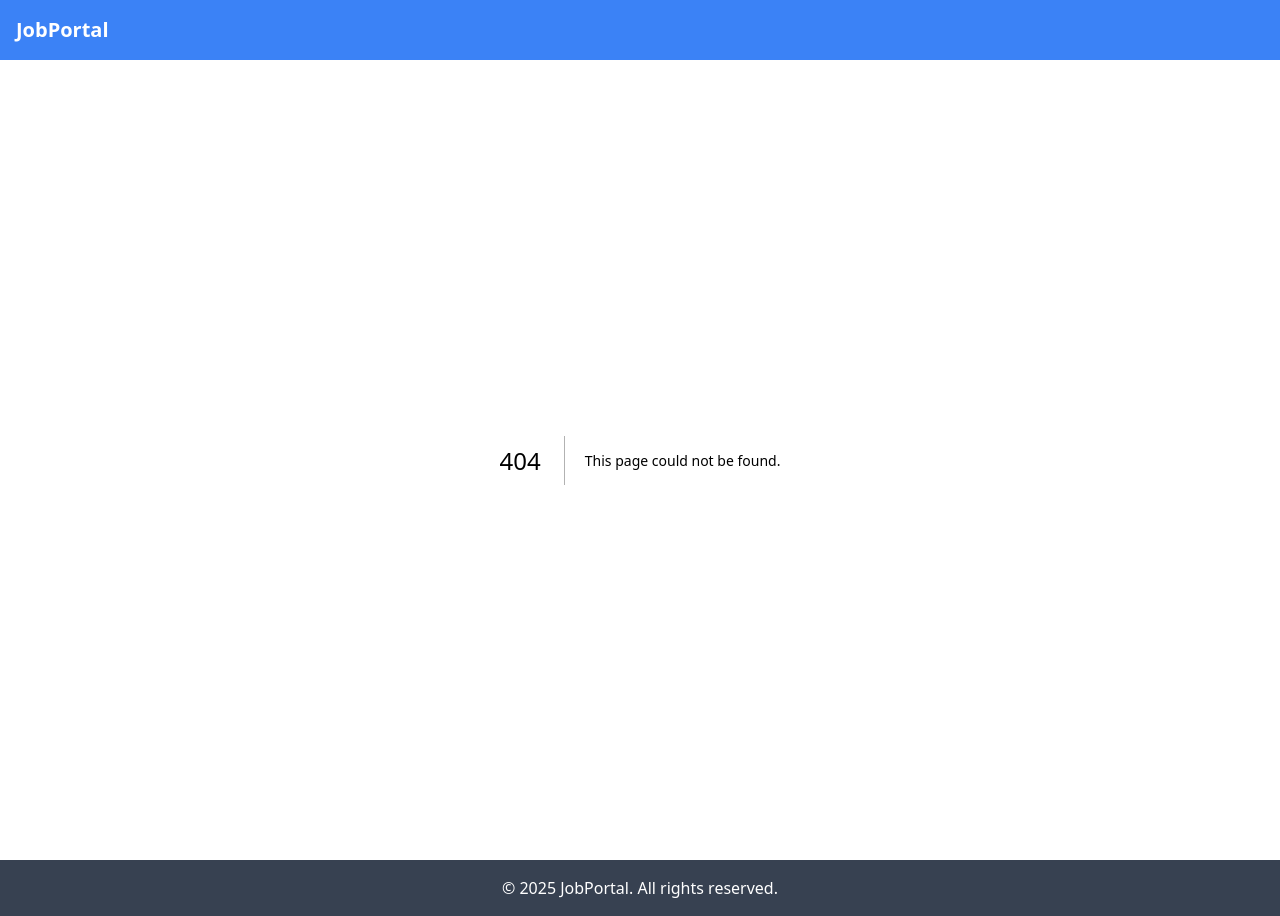
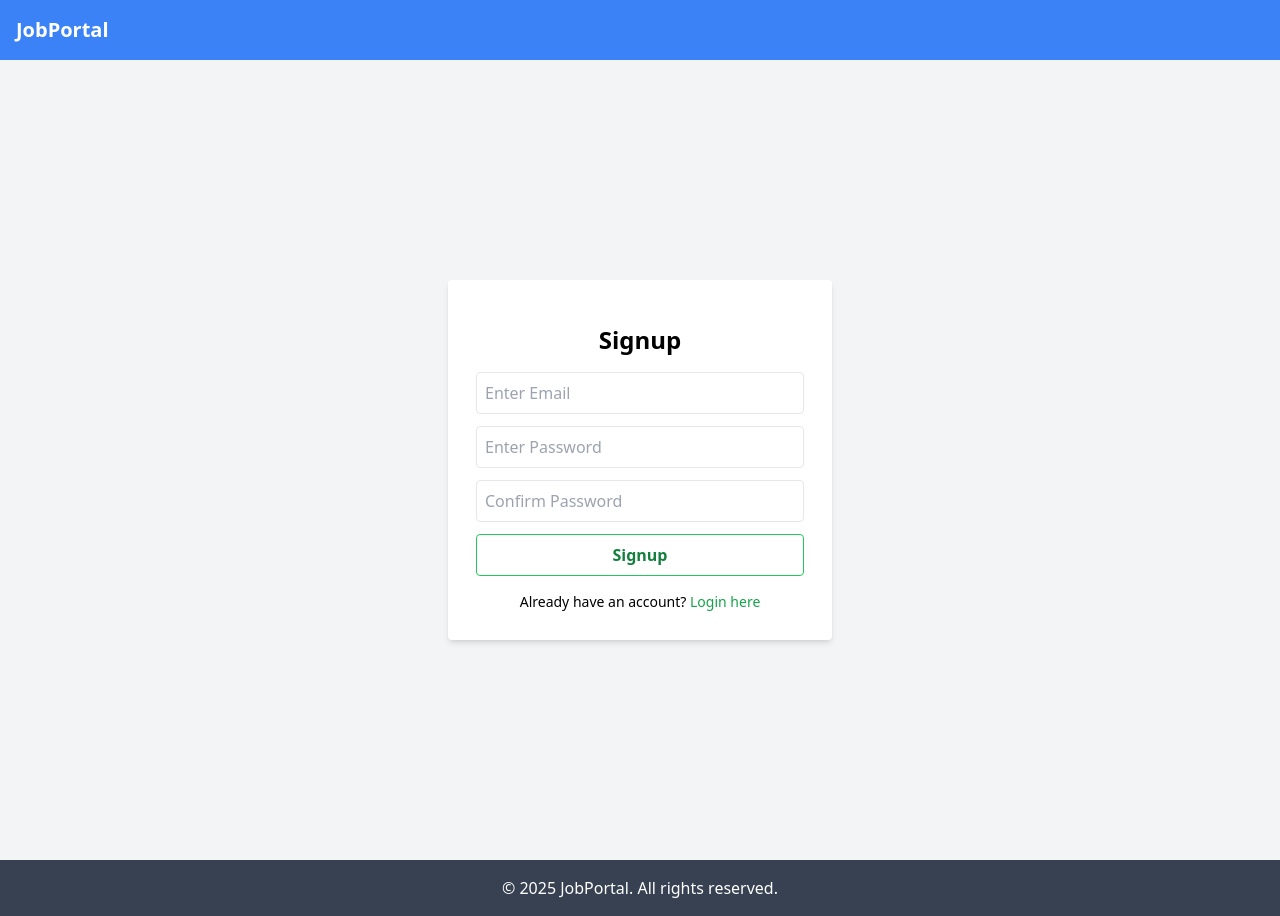
Before and after one commit to Keerthan173/JobPortal, a Next.js app in the folder frontend/: page /signup in a window 1280 px wide. Before the commit this address had no page. Built offline with nearby package versions, Linux system fonts and the light colour scheme.

Commit message:
Add Dashboard, Signup, and updated Login components with routing functionality

```diff
--- /dev/null
+++ b/frontend/app/dashboard/page.jsx
@@ -0,0 +1,30 @@
+"use client";
+
+import { useRouter } from "next/navigation";  // router hook - used to move between pages
+import { useState } from "react";
+
+export default function Dashboard() {
+  const [username] = useState("Keerthan");
+  const router = useRouter();   // initializing the router
+
+  const handleLogout = () => {
+    // later we’ll clear session/token here
+    router.push("/login"); // redirect to login page
+  };
+
+  return (
+    <div className="min-h-screen flex flex-col items-center justify-center bg-gray-50">
+      <div className="p-8 rounded-2xl shadow-lg bg-white w-[400px] text-center">
+        <h1 className="text-2xl font-bold mb-4">Welcome, {username} 👋</h1>
+        <p className="text-gray-600 mb-6">You have successfully logged in.</p>
+
+        <button
+          onClick={handleLogout}
+          className="w-full bg-red-500 text-white py-2 px-4 rounded hover:bg-red-600"
+        >
+          Logout
+        </button>
+      </div>
+    </div>
+  );
+}
--- a/frontend/app/login/page.js
+++ b/frontend/app/login/page.js
@@ -1,14 +1,19 @@
-"use client" // tells Next.js this is a client-side component (needed for useState).
+"use client" // tells Next.js this is a client-side component (needed for hooks).
 
+import Link from "next/link";
+import { useRouter } from "next/navigation";
 import { useState } from "react"
+
 export default function Login(){
   const [email, setEmail] = useState("");
   const [password, setPassword] = useState("");
 
+  const router = useRouter();
+
   const handleLogin = (e) =>{
     e.preventDefault();
     console.log("Email:", email, "Password:", password);
-    alert("Login form submitted(Frontend only)");
+    router.push("/dashboard");
   }
 
   return(
@@ -34,6 +39,13 @@ export default function Login(){
         <button type="submit" className=" w-full bg-transparent hover:bg-blue-500 text-blue-700 font-semibold hover:text-white py-2 px-4 border border-blue-500 hover:border-transparent rounded">
           Login
         </button>
+
+        <p className="mt-5 text-sm text-center">
+          Don't have an account?{" "}
+          <Link href="/signup" className="text-blue-600 hover:underline">
+            Signup here
+          </Link>
+        </p>
       </form>
     </div>
   )
--- /dev/null
+++ b/frontend/app/signup/page.js
@@ -0,0 +1,76 @@
+"use client";
+
+import { useState } from "react";
+import Link from "next/link";
+import { useRouter } from "next/navigation";
+
+export default function Signup() {
+  const [email, setEmail] = useState("");
+  const [password, setPassword] = useState("");
+  const [confirmPassword, setConfirmPassword] = useState("");
+  const router = useRouter();
+
+  const handleSignup = (e) => {
+    e.preventDefault();
+    if (password !== confirmPassword) {
+      alert("Passwords do not match!");
+      return;
+    }
+    console.log("Signup:", { email, password });
+    alert("Signup form submitted (Frontend only)");
+    router.push('/login');  // go to login after signup
+  };
+
+  return (
+    <div className="flex items-center justify-center bg-gray-100 min-h-screen">
+      <form
+        onSubmit={handleSignup}
+        className="p-7 w-96 shadow-md bg-white rounded"
+      >
+        <h2 className="text-center font-bold m-4 text-2xl">Signup</h2>
+
+        <input
+          type="email"
+          placeholder="Enter Email"
+          value={email}
+          onChange={(e) => setEmail(e.target.value)}
+          className="w-full p-2 mb-3 border rounded"
+          required
+        />
+
+        <input
+          type="password"
+          placeholder="Enter Password"
+          value={password}
+          onChange={(e) => setPassword(e.target.value)}
+          className="w-full p-2 mb-3 border rounded"
+          required
+        />
+
+        <input
+          type="password"
+          placeholder="Confirm Password"
+          value={confirmPassword}
+          onChange={(e) => setConfirmPassword(e.target.value)}
+          className="w-full p-2 mb-3 border rounded"
+          required
+        />
+
+        <button
+          type="submit"
+          className="w-full bg-transparent hover:bg-green-500 text-green-700 font-semibold hover:text-white py-2 px-4 border border-green-500 hover:border-transparent rounded"
+        >
+          Signup
+        </button>
+
+        <p className="mt-4 text-sm text-center">
+          Already have an account?{" "}
+          <Link href="/login" className="text-green-600 hover:underline">
+            Login here
+          </Link>
+        </p>
+
+      </form>
+    </div>
+  );
+}
```
